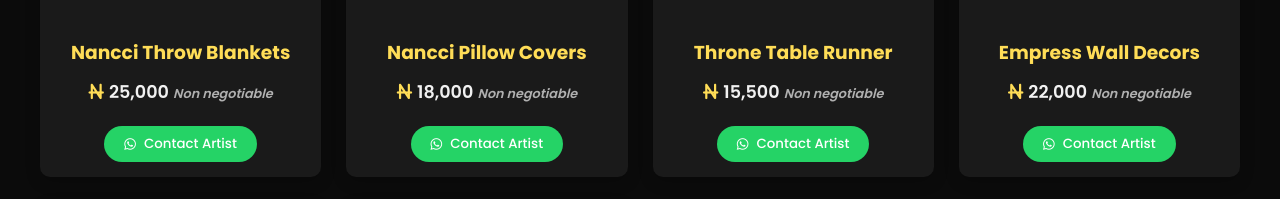
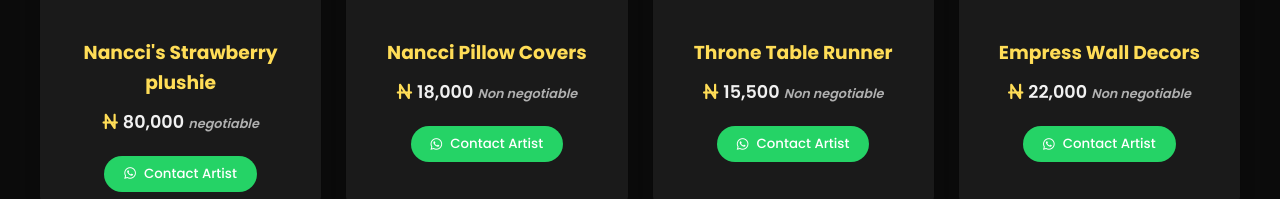
Before and after one commit to JpyDhoctor/anythingbyjpy, a plain HTML site: page crochets/nancci-decor-gallery.html in a window 1280 px wide. Shown: the part 583-782 px from the top of the page. Drawn offline with Linux system fonts and the light colour scheme.

Commit message:
Update nancci-decor-gallery.html

```diff
--- a/crochets/nancci-decor-gallery.html
+++ b/crochets/nancci-decor-gallery.html
@@ -112,6 +112,7 @@
       font-style: italic;
     }
 
+
       .negotiable {
       font-size: 0.8rem;
       color: #b0b0b0;
@@ -187,13 +188,13 @@
     <div class="gallery-grid">
       <!-- Item 1 -->
       <div class="gallery-item">
-        <img src="https://images.unsplash.com/photo-1603575448878-868a20723f5d?ixlib=rb-4.0.3&auto=format&fit=crop&w=500&q=80" alt="Royal Throw Blanket" class="gallery-img">
+        <img src="https://i.ibb.co/d0BxvNgT/304a6d03-47cc-40ff-bccc-fdd9847b2ebd.jpg" alt="Nancci's Strawberry plushie" class="gallery-img">
         <div class="gallery-info">
-          <h3>Nancci Throw Blankets</h3>
+          <h3>Nancci's Strawberry plushie</h3>
           <span class="price-tag">
-            <i class="fas fa-naira-sign"></i>25,000 <span class="non-negotiable">Non negotiable</span>
+            <i class="fas fa-naira-sign"></i>80,000 <span class="negotiable">negotiable</span>
           </span>
-          <button class="whatsapp-btn" onclick="contactArtist('Empress Throw Blankets', '25,000')">
+          <button class="whatsapp-btn" onclick="contactArtist('Nancci Strawberry plushie', '80,000')">
             <i class="fab fa-whatsapp"></i> Contact Artist
           </button>
         </div>
```
